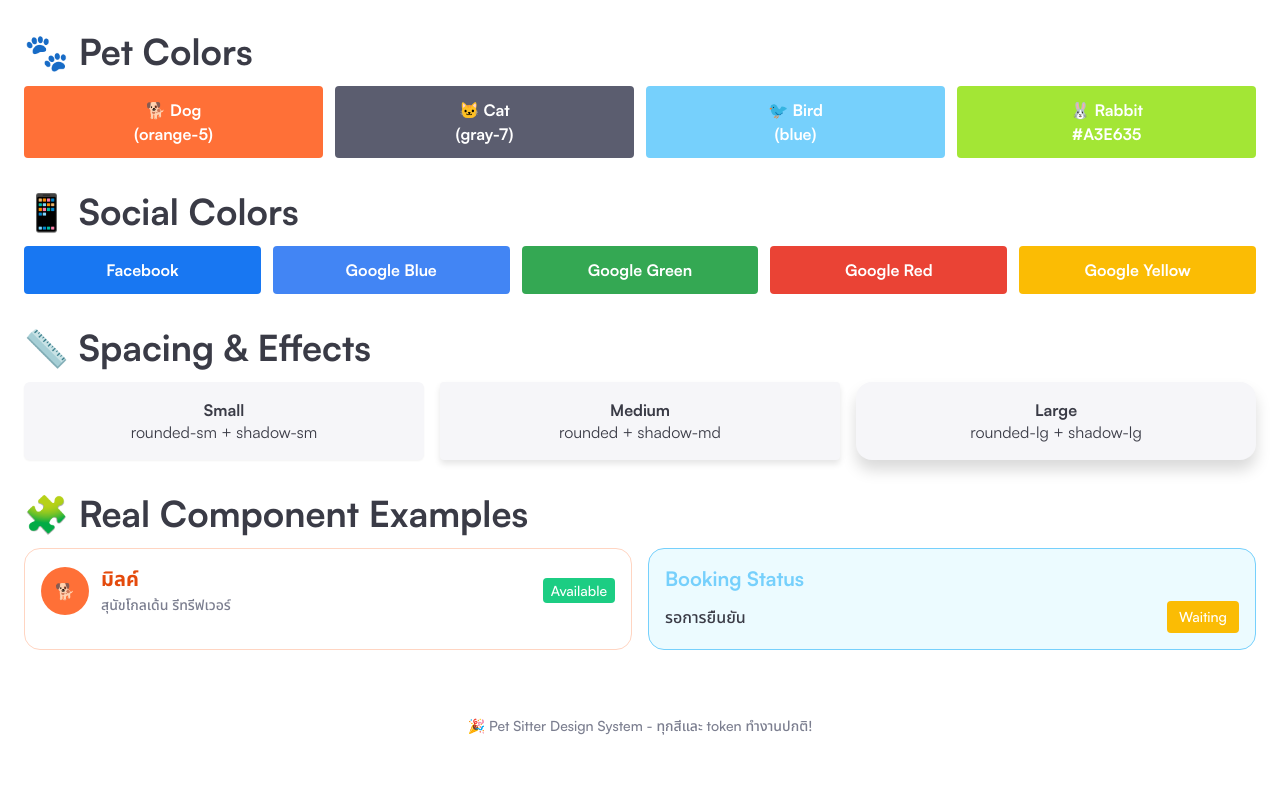
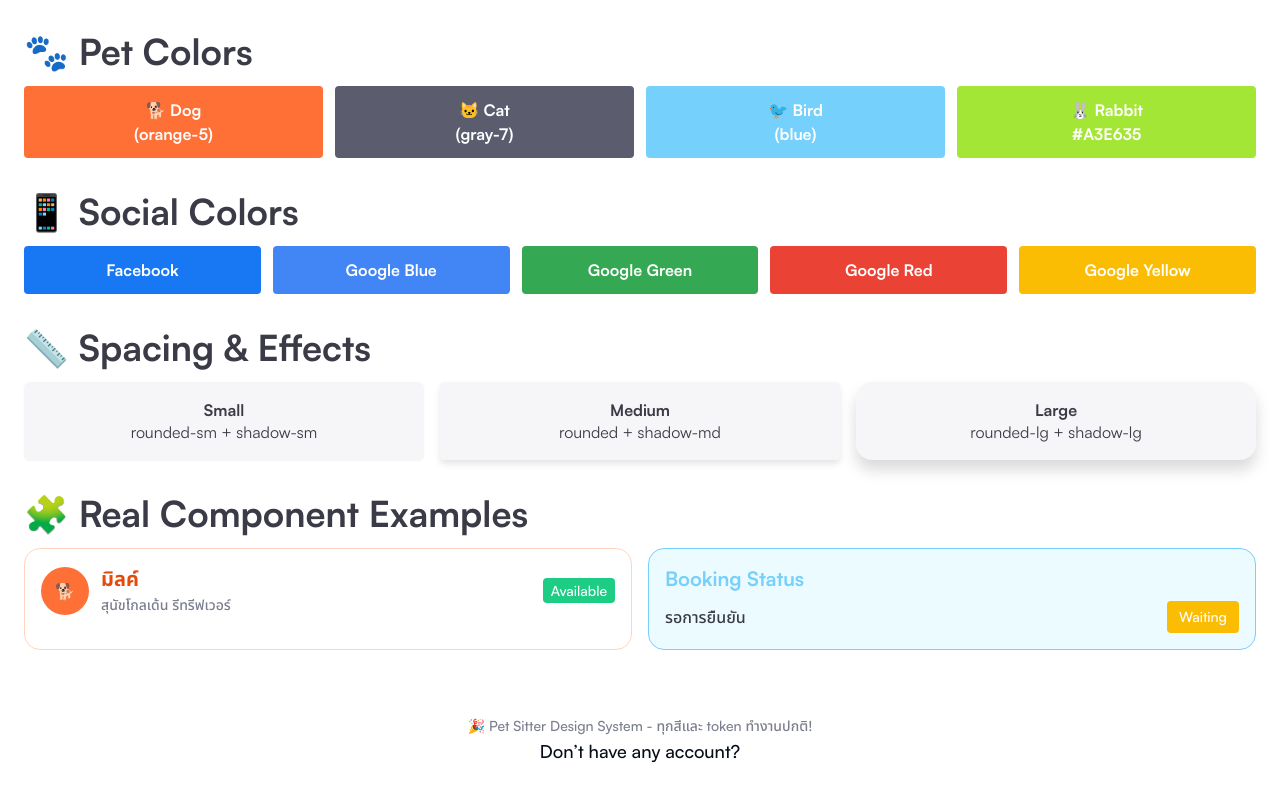
Before and after one commit to phumphut-rueng/Pet-Sitter-App, a Next.js app: page /testcss in a window 1280 px wide. Shown: the part 2405-3205 px from the top of the page. Built offline with nearby package versions, Linux system fonts and the light colour scheme.

Commit message:
feat(styles): add new ink color variable and update ThemeSanity component with additional text

```diff
--- a/src/pages/testcss.tsx
+++ b/src/pages/testcss.tsx
@@ -1,5 +1,7 @@
 export default function ThemeSanity() {
   return (
+
+
     <main className="p-6 space-y-8 bg-bg text-text min-h-screen">
       {/* Header */}
       <header className="space-y-2">
@@ -333,7 +335,11 @@ export default function ThemeSanity() {
         <div className="caption text-muted-text">
           🎉 Pet Sitter Design System - ทุกสีและ token ทำงานปกติ!
         </div>
+
+        <p className="body text-ink">Don’t have any account?</p>
+
       </footer>
     </main>
   );
+
 }
--- a/src/styles/globals.css
+++ b/src/styles/globals.css
@@ -46,6 +46,9 @@
   --color-muted: var(--muted);
   --color-muted-text: var(--muted-text);
   --color-border: var(--border);
+
+    /* NEW: ink (Figma black) */
+  --color-ink: var(--ink);  /* => text-ink / bg-ink / border-ink */
 
   /* Brand */
   --color-brand: var(--brand);
--- a/src/styles/token.css
+++ b/src/styles/token.css
@@ -11,6 +11,9 @@
   --gray-2: #DCDFED;
   --gray-1: #F6F6F9;   /* lightest */
   --white:  #FFFFFF;
+
+    /* NEW: Figma Black for body text */
+    --ink: #060D18; /* <— ใช้กับ text-ink */
 
   /* Brand Colors */
   --orange-6: #E44A0C;  /* darker */
```
